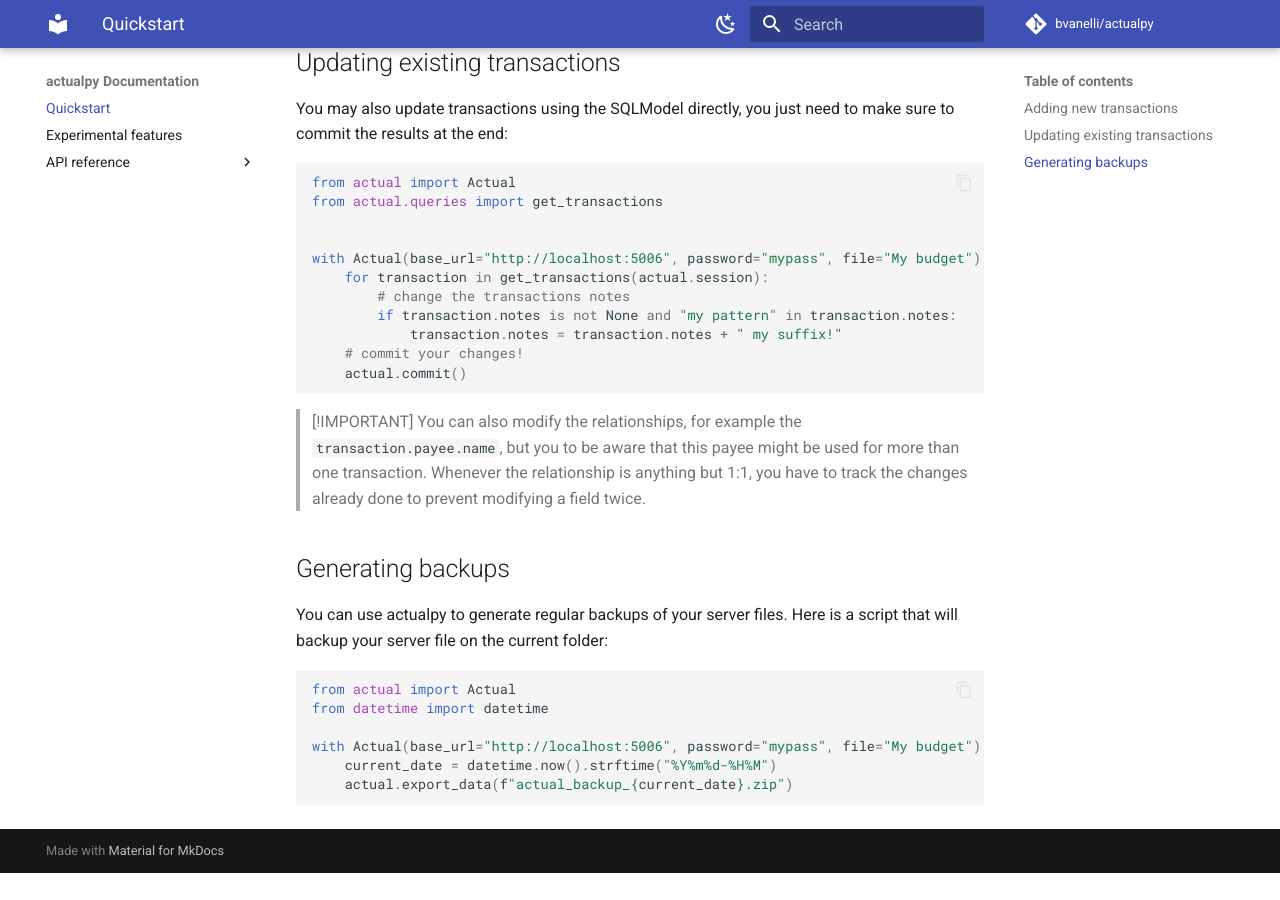
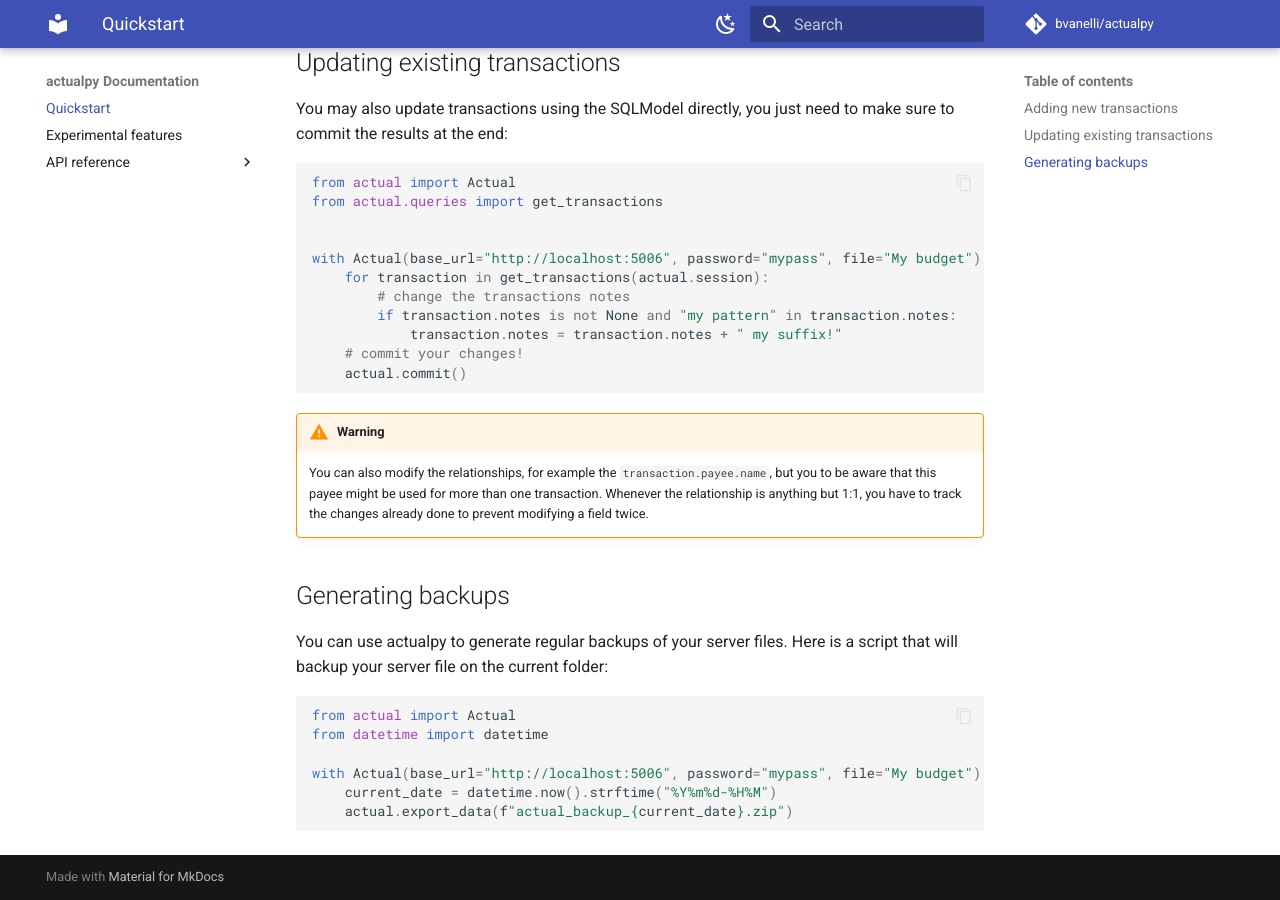
Before and after one commit to bvanelli/actualpy, an MkDocs documentation site: the page built from docs/index.md, in a window 1280 px wide and 900 px high, scrolled down 986 px. Built offline with MkDocs 1.6.1 and Material for MkDocs 9.7.7, drawn with Linux system fonts in a browser that asks for light colours; comment, search, counter and statistics services are not loaded; before the commit the page ends 1859 px from its top, so only the background shows below that.

Commit message:
docs: Improve documentation

````diff
--- a/docs/index.md
+++ b/docs/index.md
@@ -52,10 +52,10 @@ with Actual(base_url="http://localhost:5006", password="mypass", file="My budget
 
 ```
 
-> [!IMPORTANT]
-> You can also modify the relationships, for example the `transaction.payee.name`, but you to be aware that
-> this payee might be used for more than one transaction. Whenever the relationship is anything but 1:1, you have to
-> track the changes already done to prevent modifying a field twice.
+!!! warning
+    You can also modify the relationships, for example the `transaction.payee.name`, but you to be aware that
+    this payee might be used for more than one transaction. Whenever the relationship is anything but 1:1, you have to
+    track the changes already done to prevent modifying a field twice.
 
 ## Generating backups
 
--- a/mkdocs.yml
+++ b/mkdocs.yml
@@ -22,6 +22,8 @@ theme:
     - content.code.copy
 
 markdown_extensions:
+  - admonition
+  - pymdownx.details
   - pymdownx.highlight:
       anchor_linenums: true
       line_spans: __span
````
Also changed, not shown: docs/experimental-features.md (+4 -4 lines).
